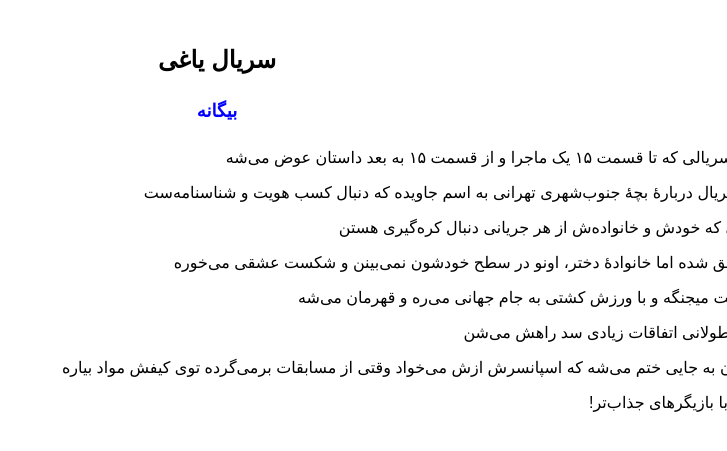
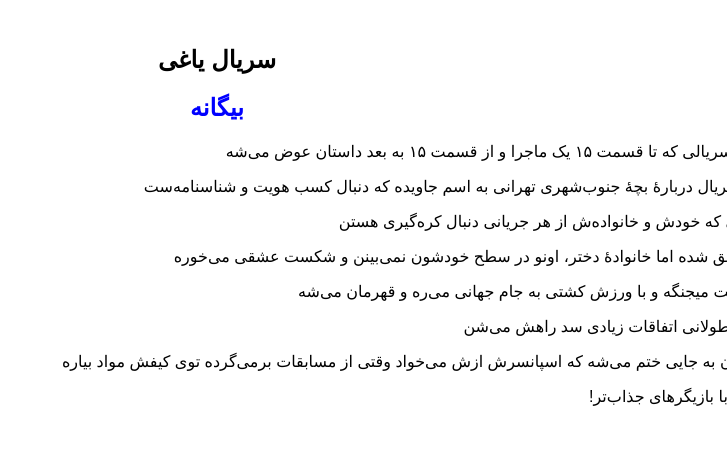
Before and after one commit to darkblog/darkblog.github.io, a Jekyll site: the page built from _posts/2023-8-19-4.md, in a window 1280 px wide. Shown: the top 451 px of the page, without its empty margins (553-1280 px from the left). Built offline with Jekyll 4.4.1, drawn with Linux system fonts in a browser that asks for light colours.

Commit message:
Update default.html

```diff
--- a/_layouts/default.html
+++ b/_layouts/default.html
@@ -10,7 +10,7 @@
 <title>{{ page.title }}</title>
 <meta name="description" content="{{ page.title }}">
 <link rel="canonical" href="{{ page.url | replace:'index.html','' | prepend: site.baseurl | prepend: site.url }}">
-<style amp-custom>body{font-family:sans-serif;margin:auto;padding:30px;text-align:center}h1{font-size:x-large}h2{font-size:large;padding:10px}a{color:blue;text-decoration:none;padding:10px}p{text-align:right}</style>
+<style amp-custom>body{font-family:sans-serif;margin:auto;padding:30px;text-align:center}h1,h2{font-size:x-large}a{color:blue;text-decoration:none;padding:10px}p{text-align:right}</style>
 </head>
 <body>
 <header>
```
